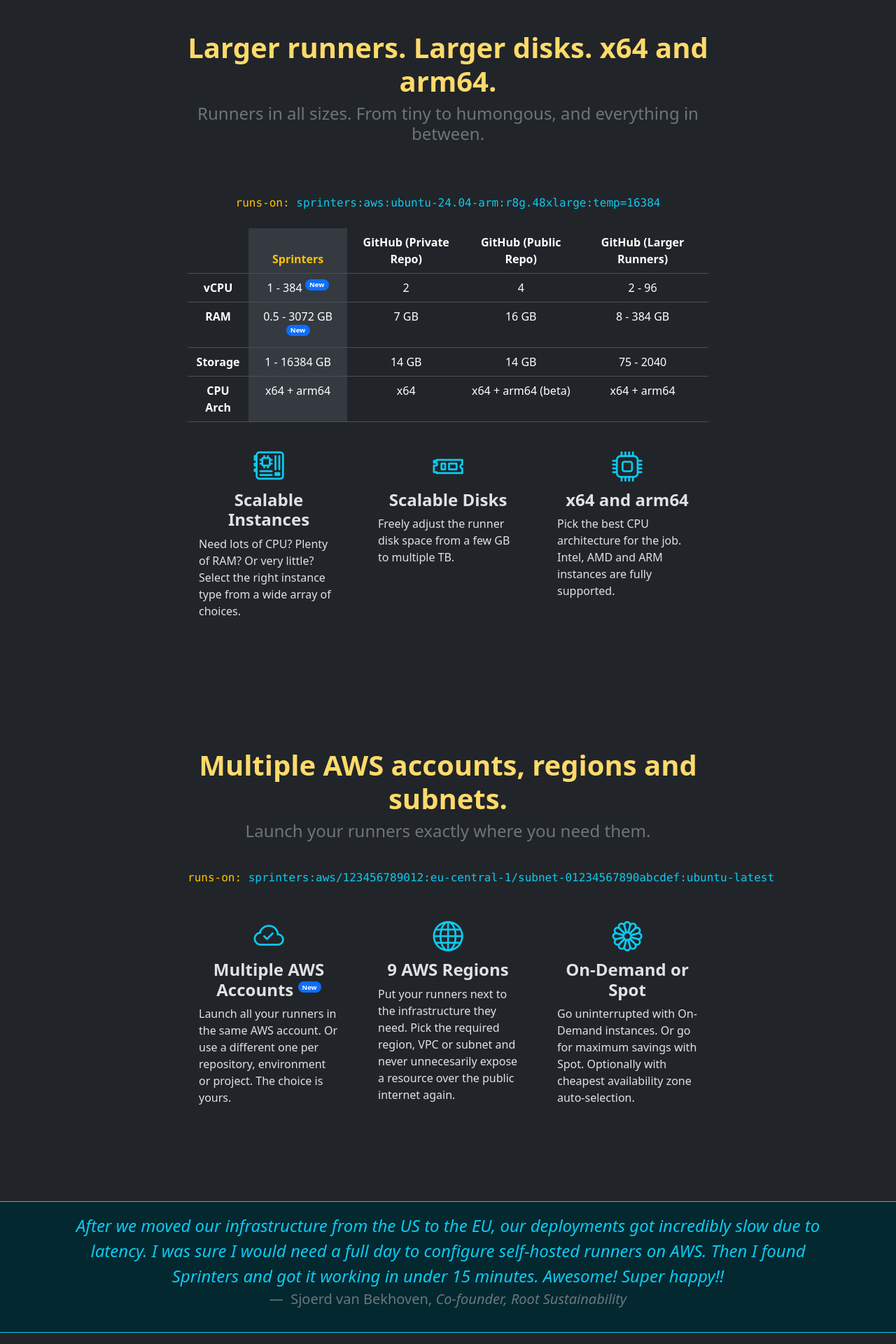
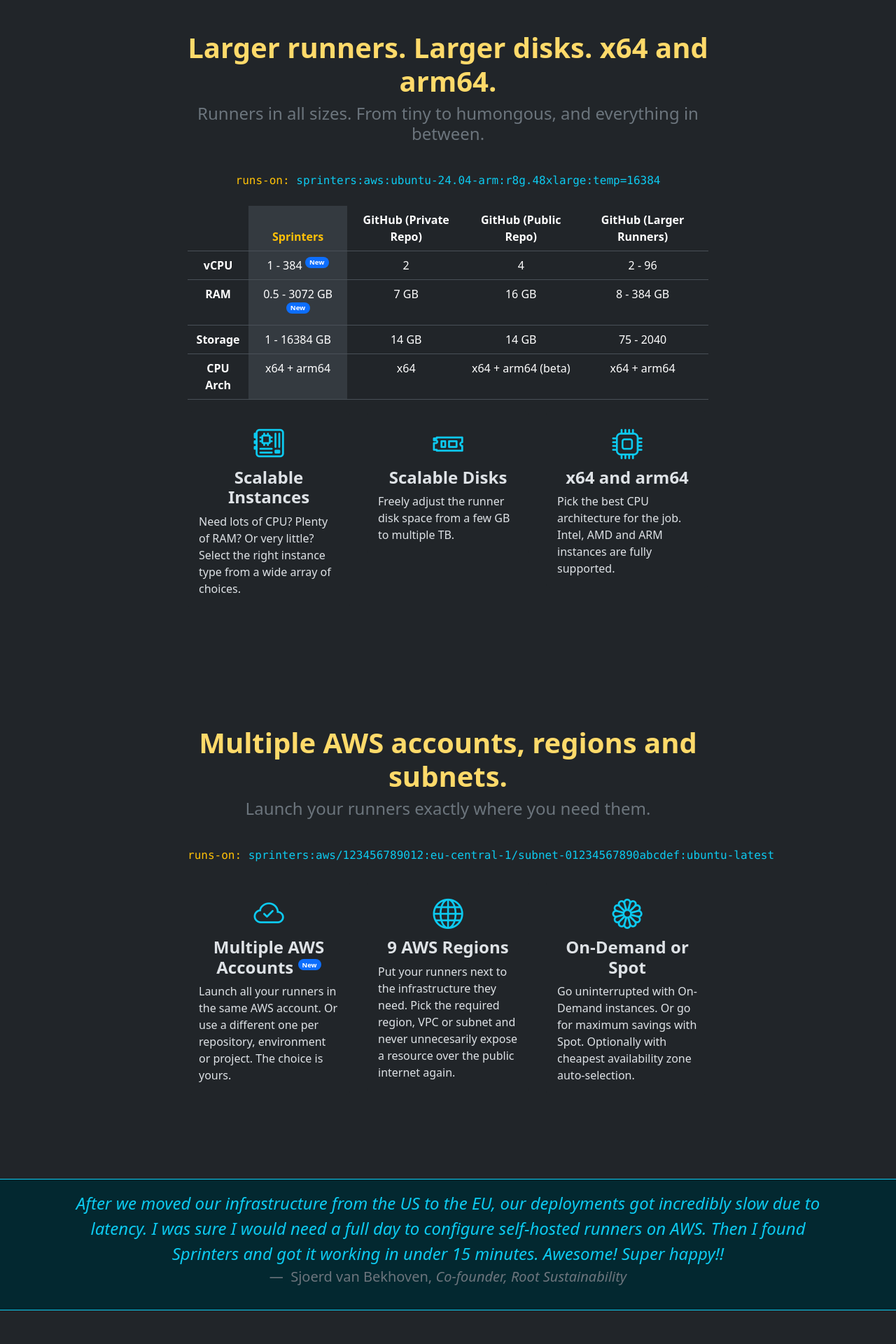
Before and after one commit to sprinters-sh/sprinters.sh, a Jekyll site: the page built from index.html, in a window 1280 px wide. Shown: the part 3420-5340 px from the top of the page at 70% size. Built offline with Jekyll 4.4.1, drawn with Linux system fonts in a browser that asks for light colours.

```diff
--- a/index.html
+++ b/index.html
@@ -189,7 +189,7 @@
 <div class="container">
     <div class="col-md-8 mx-auto text-center mt-5">
         <h2 class="pt-7 fw-semibold text-warning-emphasis fs-1">Larger runners. Larger disks. x64 and arm64.</h2>
-        <h4 class="mb-5 text-secondary">Runners in all sizes. From tiny to humongous, and everything in between.</h4>
+        <h4 class="mb-3 text-secondary">Runners in all sizes. From tiny to humongous, and everything in between.</h4>
 
         <div class="d-inline-block v-align-middle">
             <code class="code fs-6 text-start d-inline-block mt-4 mb-4">
```
